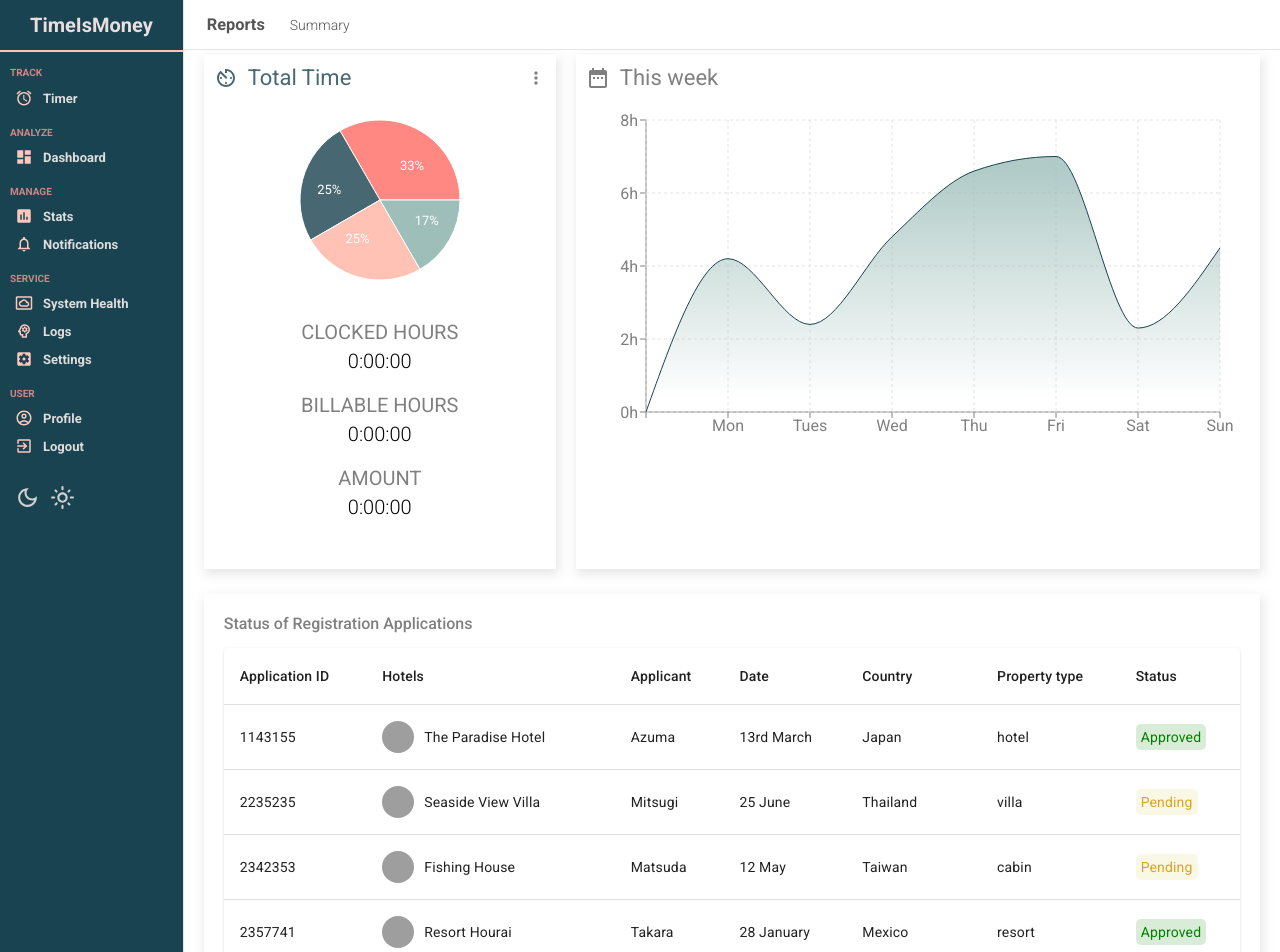
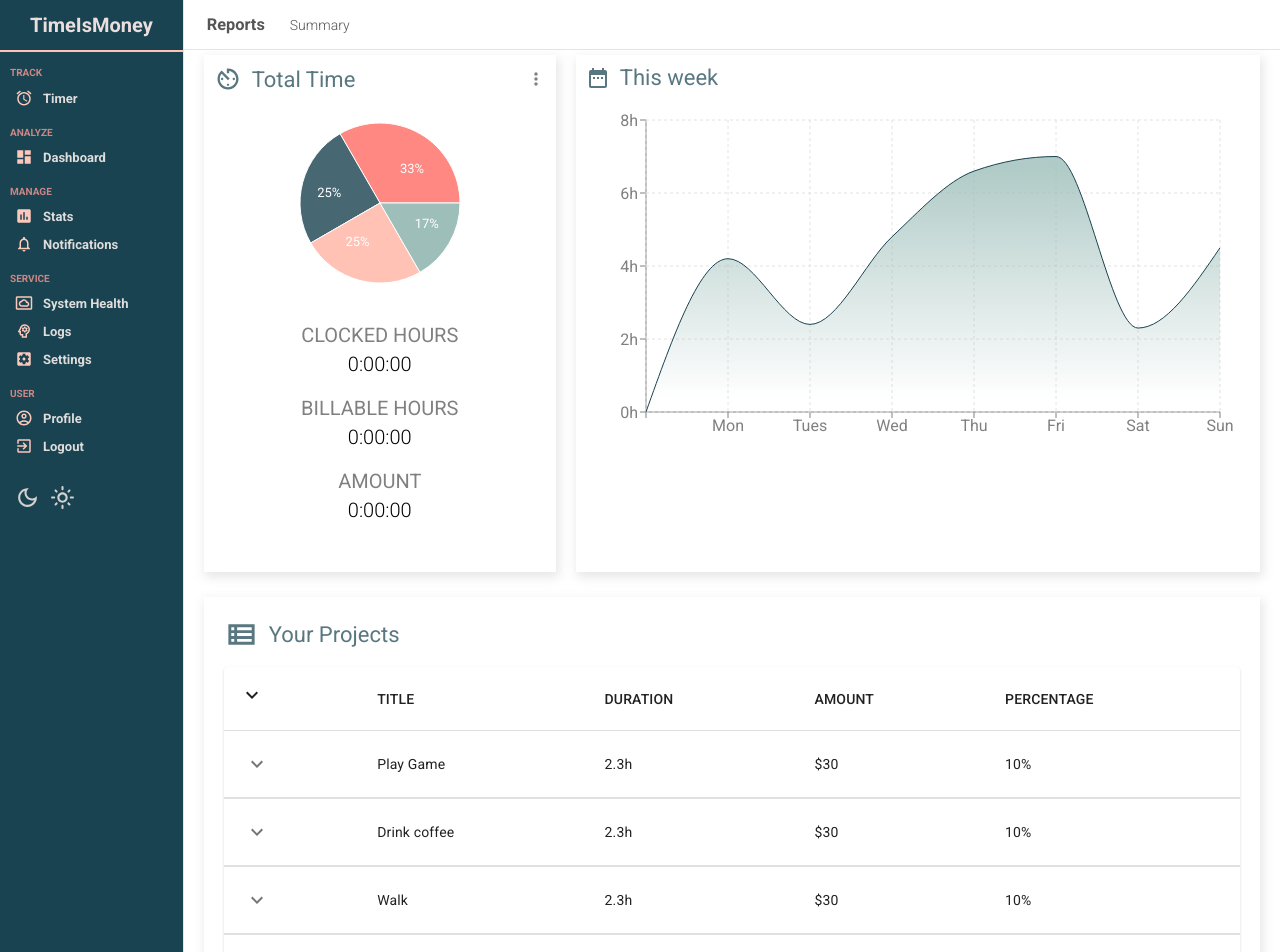
Before and after one commit to yoshino9397/TimeTracker-App, a React (Create React App) app in the folder client/: page / in a window 1280 px wide. Shown: the top 952 px of the page. Built offline with nearby package versions, Linux system fonts and the light colour scheme; sample sign-in values are in the browser's storage; grey boxes are pictures that could not be loaded.

Commit message:
dashbord Fin

```diff
--- a/client/src/components/chart/chart.scss
+++ b/client/src/components/chart/chart.scss
@@ -12,6 +12,7 @@
     gap: 0 10px;
     font-size: 22px;
     font-weight: 400;
+    color: #194350b9;
   }
 
   .chartGrid {
--- a/client/src/components/featured/Featured.jsx
+++ b/client/src/components/featured/Featured.jsx
@@ -45,7 +45,7 @@ const Featured = () => {
     <div className="featured">
       <div className="top">
         <h1 className="title">
-          <AvTimerIcon />
+          <AvTimerIcon sx={{ fontSize: "28px" }} />
           Total Time
         </h1>
         <MoreVertIcon fontSize="small" />
--- a/client/src/components/featured/featured.scss
+++ b/client/src/components/featured/featured.scss
@@ -16,7 +16,7 @@
       gap: 0 10px;
       font-size: 22px;
       font-weight: 400;
-      color: #194350cc;
+      color: #194350b9;
     }
   }
 
--- a/client/src/components/table/Table.jsx
+++ b/client/src/components/table/Table.jsx
@@ -6,92 +6,113 @@ import TableContainer from "@mui/material/TableContainer";
 import TableHead from "@mui/material/TableHead";
 import TableRow from "@mui/material/TableRow";
 import Paper from "@mui/material/Paper";
+import { useState } from "react";
+import KeyboardArrowDownIcon from "@mui/icons-material/KeyboardArrowDown";
+import KeyboardArrowUpIcon from "@mui/icons-material/KeyboardArrowUp";
+import IconButton from "@mui/material/IconButton";
+import Collapse from "@mui/material/Collapse";
+import TaskAltIcon from "@mui/icons-material/TaskAlt";
 
 const Tables = () => {
   const rows = [
     {
-      id: 1143155,
-      hotel: "The Paradise Hotel",
-      img: "https://live.staticflickr.com/4503/24223619048_99de8cc19c_3k.jpg",
-      applicant: "Azuma",
-      date: "13rd March",
-      country: "Japan",
-      property: "hotel",
-      status: "Approved",
+      title: "Play Game",
+      duration: "2.3h",
+      amount: "$30",
+      percentage: "10%",
     },
     {
-      id: 2235235,
-      hotel: "Seaside View Villa",
-      img: "https://live.staticflickr.com/4680/38206662275_66357ba3b5_6k.jpg",
-      applicant: "Mitsugi",
-      date: "25 June",
-      country: "Thailand",
-      property: "villa",
-      status: "Pending",
+      title: "Drink coffee",
+      duration: "2.3h",
+      amount: "$30",
+      percentage: "10%",
     },
     {
-      id: 2342353,
-      hotel: "Fishing House",
-      img: "https://live.staticflickr.com/8715/17721323862_337594552f_k.jpg",
-      applicant: "Matsuda",
-      date: "12 May",
-      country: "Taiwan",
-      property: "cabin",
-      status: "Pending",
+      title: "Walk",
+      duration: "2.3h",
+      amount: "$30",
+      percentage: "10%",
     },
     {
-      id: 2357741,
-      hotel: "Resort Hourai",
-      img: "https://live.staticflickr.com/2260/1846889405_912dd3fbea_k.jpg",
-      applicant: "Takara",
-      date: "28 January",
-      country: "Mexico",
-      property: "resort",
-      status: "Approved",
+      title: "Sleep",
+      duration: "2.3h",
+      amount: "$30",
+      percentage: "10%",
     },
     {
-      id: 2342355,
-      hotel: "Cottage South Breeze",
-      img: "https://live.staticflickr.com/65535/51031241107_7affec482b_6k.jpg",
-      applicant: "Nanjo",
-      date: "18 October",
-      country: "New Zealand",
-      property: "cottage",
-      status: "Pending",
+      title: "Read books",
+      duration: "2.3h",
+      amount: "$30",
+      percentage: "10%",
     },
   ];
+
+  const Row = ({ row }) => {
+    const [open, setOpen] = useState(false);
+    return (
+      <>
+        <TableRow key={row.id} className="row">
+          <TableCell>
+            <IconButton
+              aria-label="expand row"
+              size="small"
+              onClick={() => setOpen(!open)}
+            >
+              {open ? <KeyboardArrowUpIcon /> : <KeyboardArrowDownIcon />}
+            </IconButton>
+          </TableCell>
+          <TableCell>{row.title}</TableCell>
+          <TableCell>{row.duration}</TableCell>
+          <TableCell>{row.amount}</TableCell>
+          <TableCell>{row.percentage}</TableCell>
+        </TableRow>
+        <TableRow>
+          <TableCell
+            style={{
+              paddingBottom: 0,
+              paddingTop: 0,
+            }}
+            colSpan={6}
+          >
+            <Collapse in={open} timeout="auto" unmountOnExit>
+              <Table>
+                <TableRow>
+                  <TableCell>
+                    <TaskAltIcon
+                      fontSize="small"
+                      sx={{ color: "gray", marginLeft: "20px" }}
+                    />
+                  </TableCell>
+                  <TableCell>{row.title}</TableCell>
+                  <TableCell>{row.duration}</TableCell>
+                  <TableCell>{row.amount}</TableCell>
+                  <TableCell>{row.percentage}</TableCell>
+                </TableRow>
+              </Table>
+            </Collapse>
+          </TableCell>
+        </TableRow>
+      </>
+    );
+  };
+
   return (
-    <TableContainer component={Paper} className="table">
-      <Table sx={{ minWidth: 650 }} aria-label="simple table">
+    <TableContainer component={Paper}>
+      <Table sx={{ minWidth: 650 }} aria-label="collapsible table">
         <TableHead>
           <TableRow>
-            <TableCell className="tableCell">Application ID</TableCell>
-            <TableCell className="tableCell">Hotels</TableCell>
-            <TableCell className="tableCell">Applicant</TableCell>
-            <TableCell className="tableCell">Date</TableCell>
-            <TableCell className="tableCell">Country</TableCell>
-            <TableCell className="tableCell">Property type</TableCell>
-            <TableCell className="tableCell">Status</TableCell>
+            <TableCell>
+              <KeyboardArrowDownIcon />
+            </TableCell>
+            <TableCell>TITLE</TableCell>
+            <TableCell>DURATION</TableCell>
+            <TableCell>AMOUNT</TableCell>
+            <TableCell>PERCENTAGE</TableCell>
           </TableRow>
         </TableHead>
         <TableBody>
           {rows.map((row) => (
-            <TableRow key={row.id}>
-              <TableCell className="tableCell">{row.id}</TableCell>
-              <TableCell className="tableCell">
-                <div className="cellWrapper">
-                  <img src={row.img} alt="" className="image" />
-                  {row.hotel}
-                </div>
-              </TableCell>
-              <TableCell className="tableCell">{row.applicant}</TableCell>
-              <TableCell className="tableCell">{row.date}</TableCell>
-              <TableCell className="tableCell">{row.country}</TableCell>
-              <TableCell className="tableCell">{row.property}</TableCell>
-              <TableCell className="tableCell">
-                <span className={`status ${row.status}`}>{row.status}</span>
-              </TableCell>
-            </TableRow>
+            <Row key={row.id} row={row} />
           ))}
         </TableBody>
       </Table>
--- a/client/src/components/table/table.scss
+++ b/client/src/components/table/table.scss
@@ -1,28 +1,6 @@
-.table {
-  .cellWrapper {
-    display: flex;
-    align-items: center;
-
-    .image {
-      width: 32px;
-      height: 32px;
-      border-radius: 50%;
-      margin-right: 10px;
-      object-fit: cover;
-    }
-  }
-
-  .status {
-    padding: 5px;
-    border-radius: 5px;
-
-    &.Approved {
-      color: green;
-      background-color: rgba(0, 128, 0, 0.151);
-    }
-    &.Pending {
-      color: goldenrod;
-      background-color: rgba(189, 189, 3, 0.103);
-    }
+.row{
+  transition: all 0.2s;
+  &:hover {
+    background-color:#fcc8bc59;
   }
 }
--- a/client/src/pages/home/Home.jsx
+++ b/client/src/pages/home/Home.jsx
@@ -1,10 +1,10 @@
 import Sidebar from "../../components/sidebar/Sidebar";
 import Navbar from "../../components/navbar/Navbar";
 import "./home.scss";
-import Widget from "../../components/widget/Widget";
 import Featured from "../../components/featured/Featured";
 import Chart from "../../components/chart/Chart";
 import Table from "../../components/table/Table";
+import ViewListOutlinedIcon from "@mui/icons-material/ViewListOutlined";
 
 const Home = () => {
   return (
@@ -17,7 +17,10 @@ const Home = () => {
           <Chart aspect={2 / 1} />
         </div>
         <div className="listContainer">
-          <div className="listTitle">Status of Registration Applications</div>
+          <div className="listTitle">
+            <ViewListOutlinedIcon fontSize="large"/>
+            Your Projects
+          </div>
           <Table />
         </div>
       </div>
--- a/client/src/pages/home/home.scss
+++ b/client/src/pages/home/home.scss
@@ -17,9 +17,13 @@
       margin: 20px;
 
       .listTitle {
-        font-weight: 500;
-        color: gray;
+        font-size: 22px;
+        font-weight: 400;
+        color: #194350b9;
         margin-bottom: 15px;
+        display: flex;
+        align-items: center;
+        gap: 0 10px;
       }
     }
   }
```
